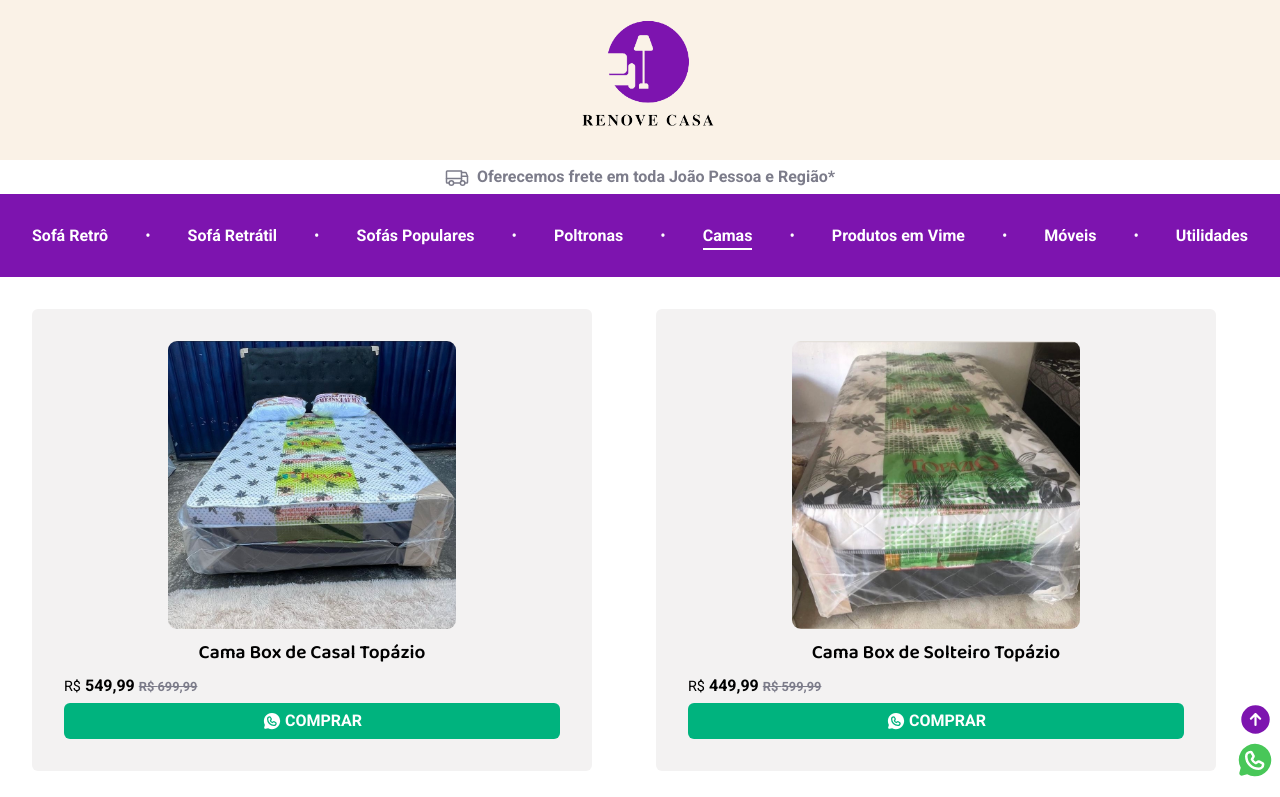
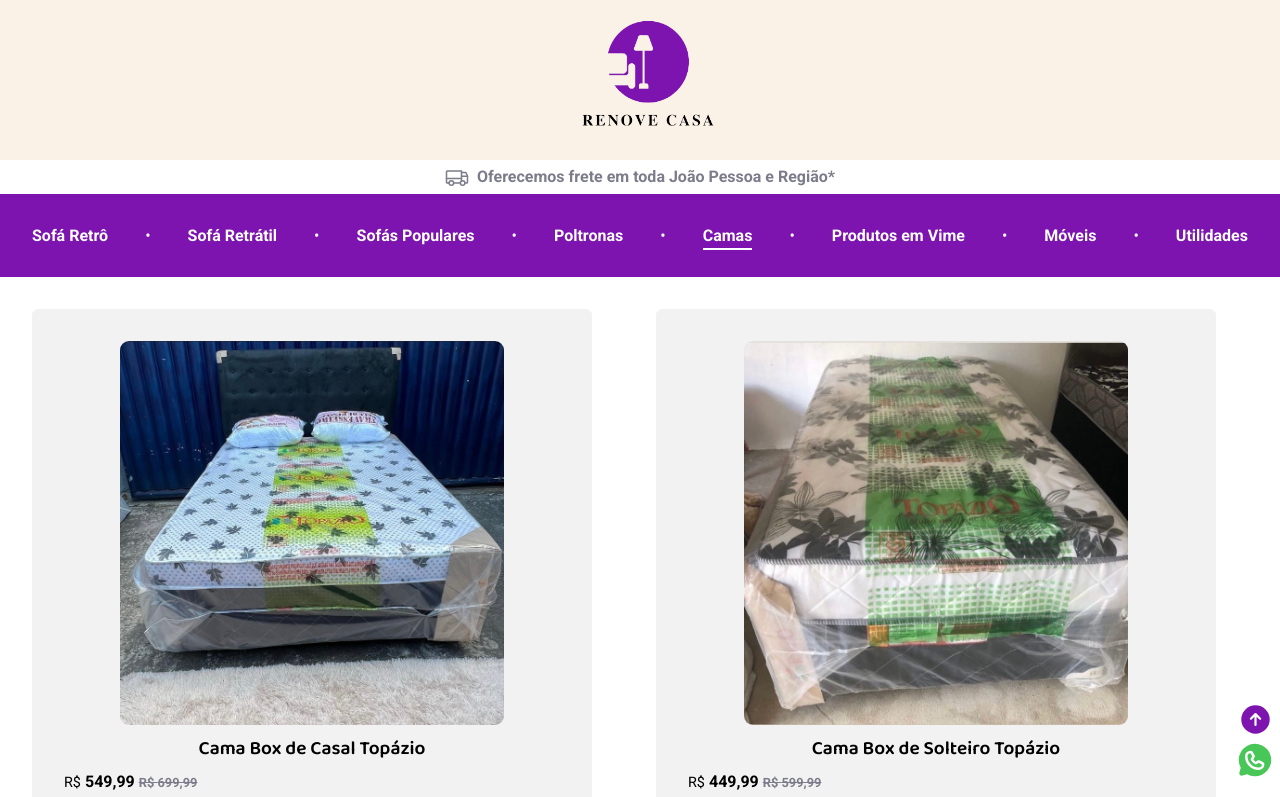
Before and after one commit to felipenobrg/renovecasajp, a React (Vite) app: page /camas in a window 1280 px wide. Shown: the top 797 px of the page. Built offline with nearby package versions, Linux system fonts and the light colour scheme; the HTML template or start-up script is replaced by a standard one.

Commit message:
fixing problem

```diff
--- a/src/components/ProductCard/styles.ts
+++ b/src/components/ProductCard/styles.ts
@@ -10,8 +10,8 @@ export const CardContainer = styled.div`
   flex: 1;
 
   img {
-    width: 18rem;
-    height: 18rem;
+    width: 24rem;
+    height: 24rem;
     border-radius: 9px;
   }
 
@@ -19,11 +19,6 @@ export const CardContainer = styled.div`
     margin: 0 auto;
     margin-bottom: 2rem;
     width: 100%;
-
-    img {
-       width: 20rem;
-      height: 20rem;
-    }
   }
 `;
 
@@ -45,7 +40,8 @@ export const CardContent = styled.div`
 
   @media (max-width: 768px) {
     margin: 0 auto;
-    padding: 5rem;
+    padding: 2rem;
+    gap: 0.5rem;
   }
 `;
 
```
